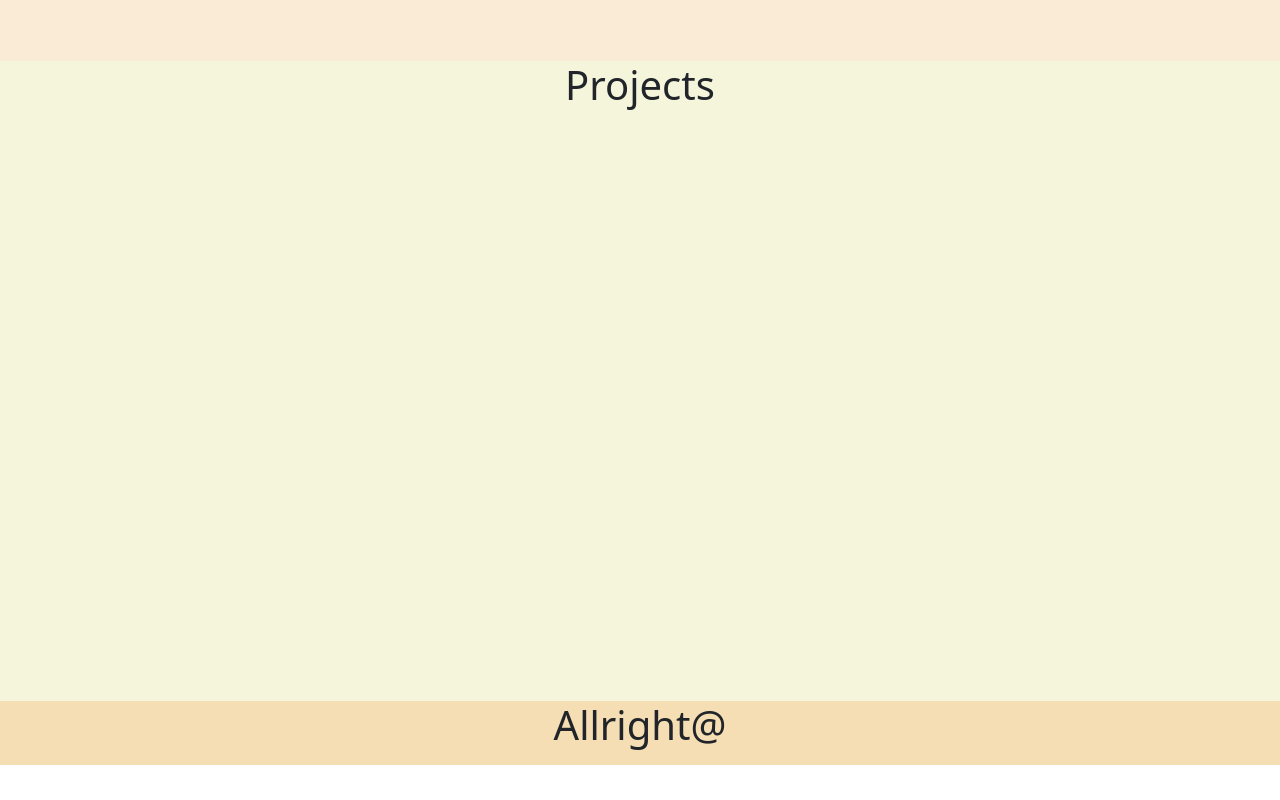
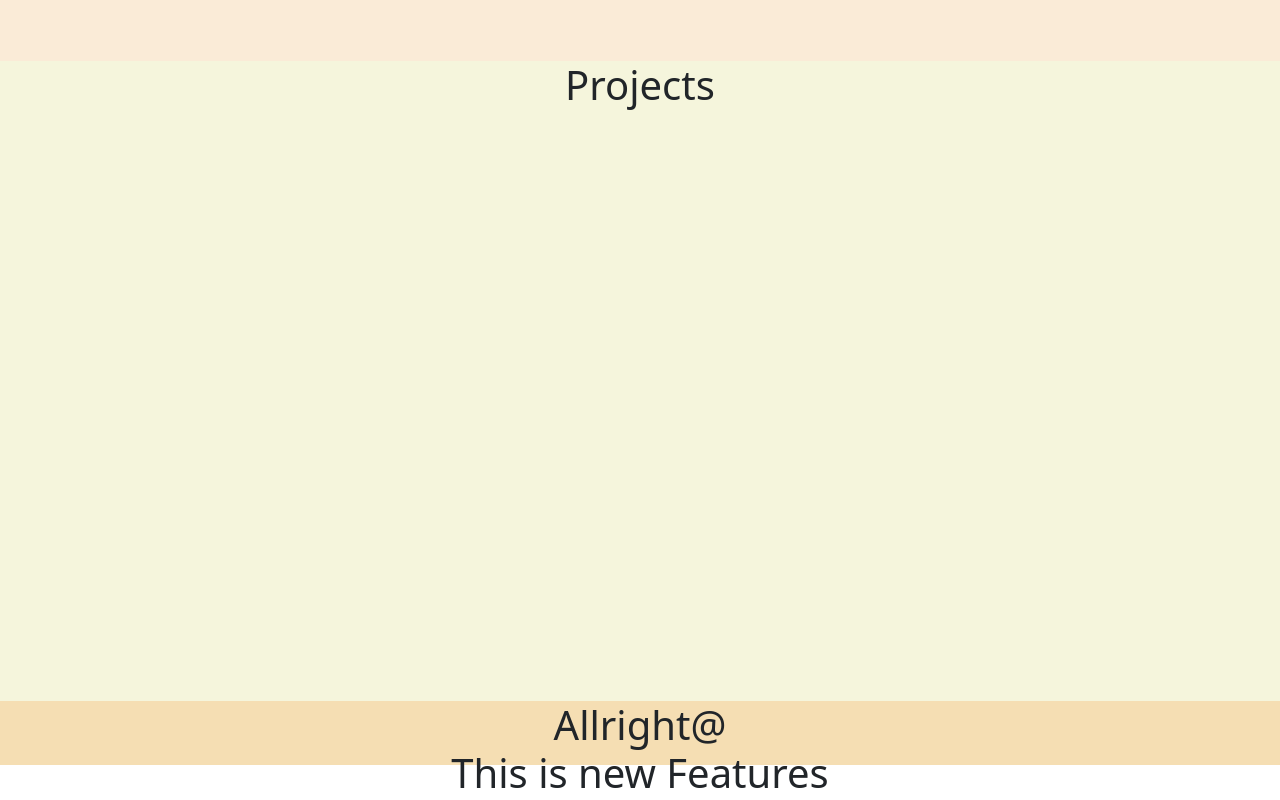
Before and after one commit to sandeep200215/MyPortfolio, a plain HTML site: page index.html in a window 1280 px wide. Shown: the part 1737-2537 px from the top of the page. Before the commit the page ends 2502 px from the top, so only its background shows below. Drawn offline with nearby package versions, Linux system fonts and the light colour scheme.

Commit message:
This is new features

```diff
--- a/index.html
+++ b/index.html
@@ -12,6 +12,7 @@
 </head>
 
 <body>
+
     <div id="header">
         <nav class="navbar navbar-expand-lg navbar-light bg-dark">
             <div class="container-fluid mx-4">
@@ -203,7 +204,7 @@
         <h1 class="text-center">Projects</h1>
     </div>
     <div id="footer">
-        <h1 class="text-center">Allright@</h1>
+        <h1 class="text-center">Allright@<p>This is new Features</p></h1>
     </div>
     <!--<script src="https://cdn.jsdelivr.net/npm/bootstrap@5.0.2/dist/js/bootstrap.bundle.min.js" integrity="sha384-MrcW6ZMFYlzcLA8Nl+NtUVF0sA7MsXsP1UyJoMp4YLEuNSfAP+JcXn/tWtIaxVXM" crossorigin="anonymous"></script>-->
 
```
